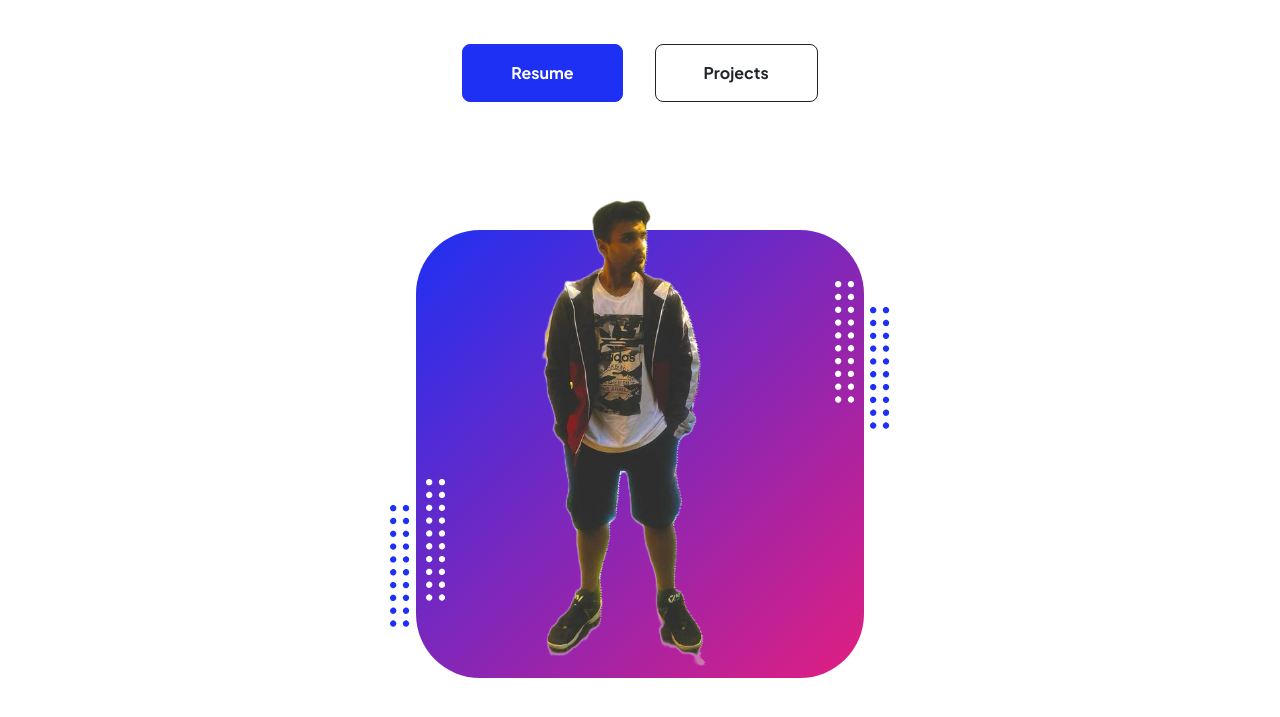
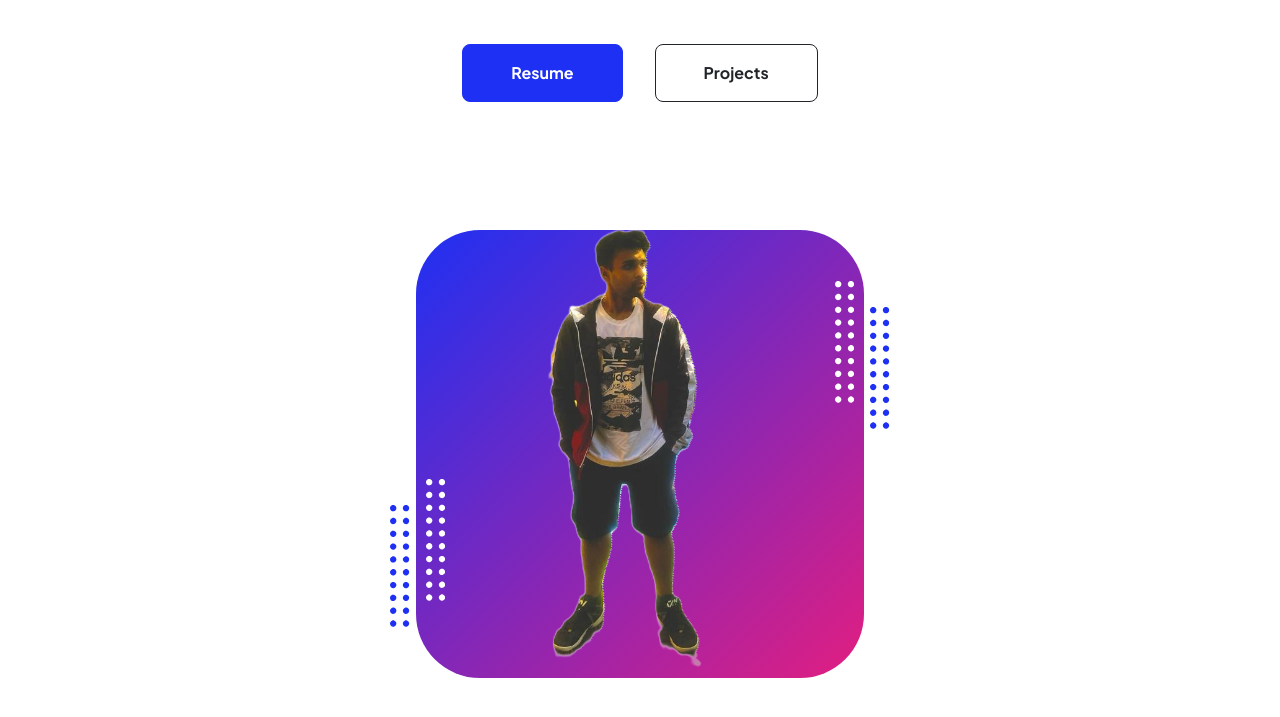
Before and after one commit to Ptalat2/Portfolios, a plain HTML site: page index.html in a window 1280 px wide. Shown: the part 291-1008 px from the top of the page. Drawn offline with nearby package versions, Linux system fonts and the light colour scheme; a script that the page names is missing.

Commit message:
Update index.html

```diff
--- a/index.html
+++ b/index.html
@@ -56,7 +56,7 @@
                                 <div class="profile bg-gradient-primary-to-secondary">
                                     <!-- TIP: For best results, use a photo with a transparent background like the demo example below-->
                                     <!-- Watch a tutorial on how to do this on YouTube (link)-->
-                                    <img class="profile-img" src="assets/portfolio_img.png" alt="..." style="width: 500px; height: auto;" />
+                                    <img class="profile-img" src="assets/portfolio_img.png" alt="..." />
 
                                     <div class="dots-1">
                                         <!-- SVG Dots-->
```
